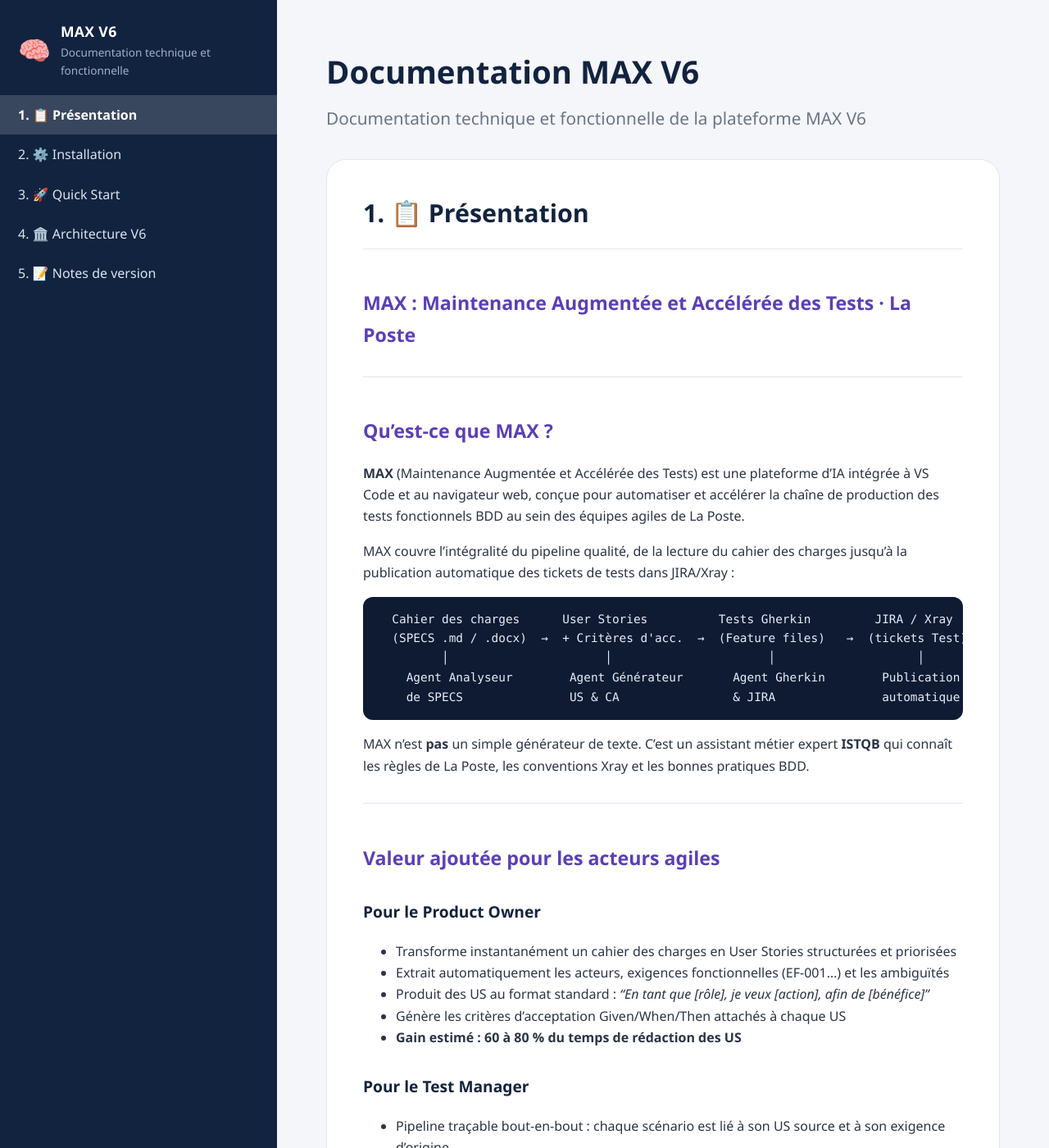
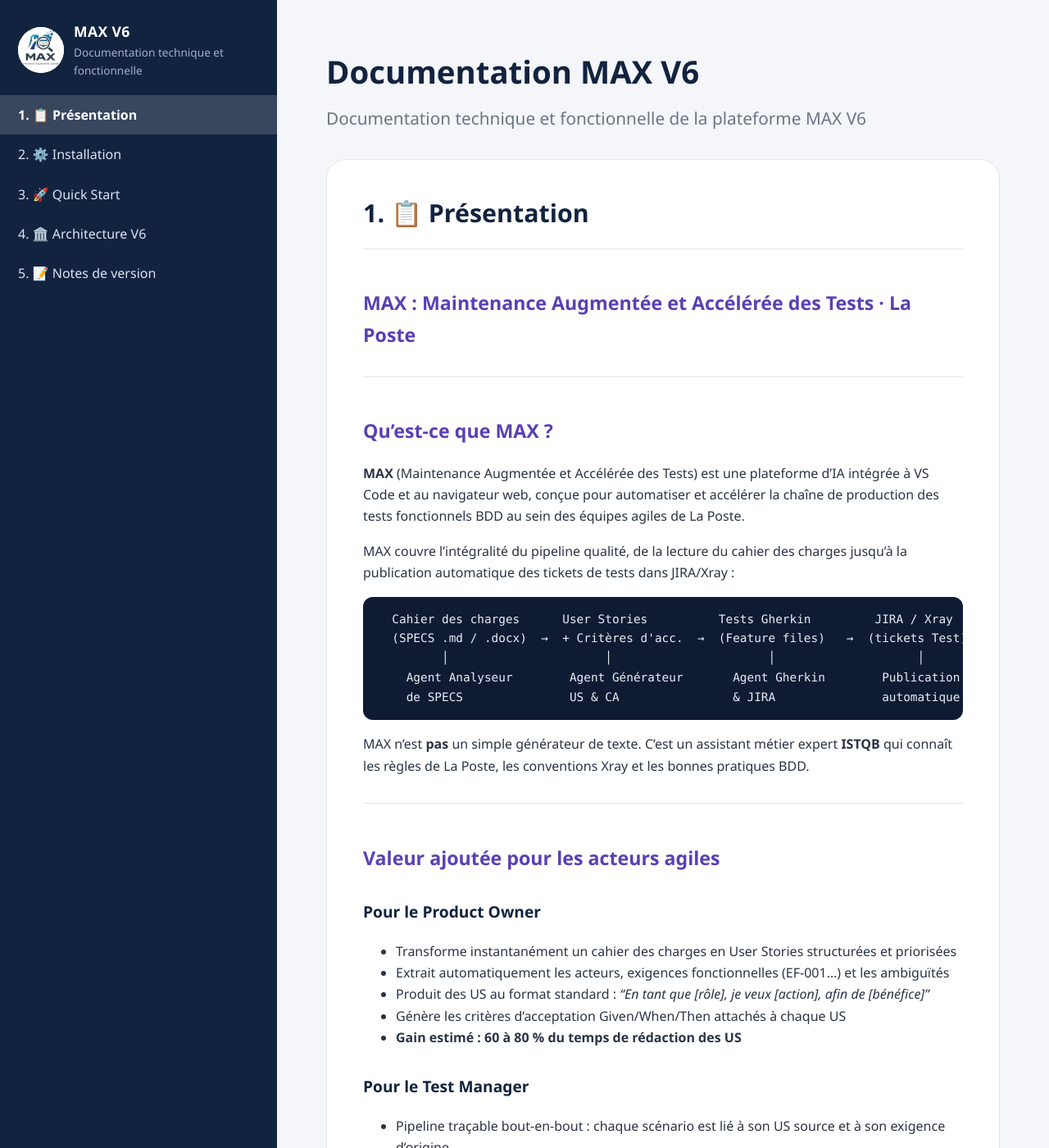
Before and after one commit to JCPLaPoste/documentation-max, a Jekyll site: the page built from complete.md, in a window 1280 px wide and 1400 px high. Shown: the whole window at 82% size. Built offline with Jekyll 4.4.1, drawn with Linux system fonts in a browser that asks for light colours.

Commit message:
docs: remplace l'icône du menu par le logo MAX

```diff
--- a/_layouts/single-page.html
+++ b/_layouts/single-page.html
@@ -14,7 +14,7 @@
 
   <aside class="sidebar" id="sidebar">
     <a class="brand" href="#top">
-      <span class="brand-icon">{{ site.brand_icon | default: '🧠' }}</span>
+      <span class="brand-logo"><img src="{{ '/assets/images/logo-max.png' | relative_url }}" alt="Logo MAX"></span>
       <span class="brand-text">
         <strong>MAX V6</strong>
         <small>Documentation technique et fonctionnelle</small>
--- a/assets/css/max-docs.css
+++ b/assets/css/max-docs.css
@@ -46,7 +46,8 @@
   color: #fff;
   text-decoration: none;
 }
-.brand-icon { font-size: 2rem; line-height: 1; }
+.brand-logo { flex: none; width: 56px; height: 56px; border-radius: 50%; background: #fff; overflow: hidden; }
+.brand-logo img { display: block; width: 100%; height: 100%; object-fit: cover; transform: scale(1.6); }
 .brand-text { display: flex; flex-direction: column; }
 .brand-text strong { font-size: 1.1rem; letter-spacing: 0.02em; }
 .brand-text small { color: #9fb0cc; font-size: 0.85rem; }
```
Also changed, not shown: assets/images/logo-max.png (added).
